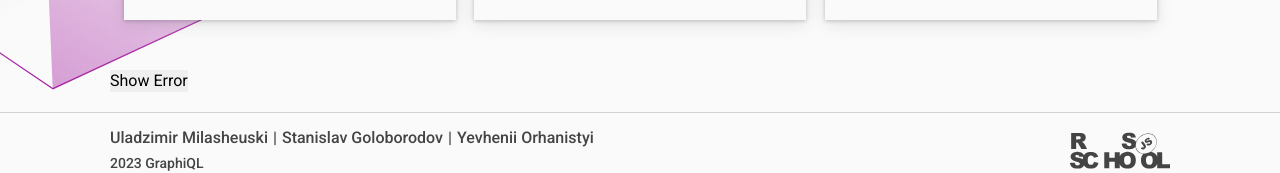
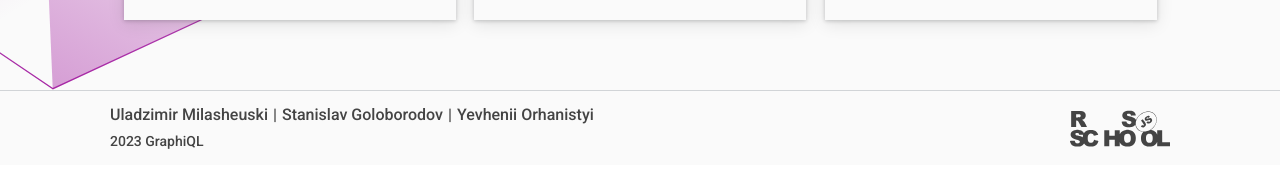
Before and after one commit to yevheniiorhanistyi/graphiql-playground, a Next.js app: page /welcome in a window 1280 px wide. Shown: the part 2588-2761 px from the top of the page. Built offline with nearby package versions, Linux system fonts and the light colour scheme; no server answers.

Commit message:
fix: delete btn for test throw error

```diff
--- a/src/components/ErrorBoundary/ErrorButton/ErrorButton.tsx
+++ b/src/components/ErrorBoundary/ErrorButton/ErrorButton.tsx
@@ -1,3 +1,4 @@
+import { SMTH_WENT_WRONG } from '@/constants/stringConstants';
 import { FC, useEffect, useState } from 'react';
 
 export const ErrorButton: FC = () => {
@@ -5,7 +6,7 @@ export const ErrorButton: FC = () => {
 
   useEffect(() => {
     if (hasError) {
-      throw new Error('Error from error btn!!!');
+      throw new Error(SMTH_WENT_WRONG);
     }
   }, [hasError]);
 
--- a/src/pages/welcome/index.tsx
+++ b/src/pages/welcome/index.tsx
@@ -3,7 +3,6 @@ import Home from '@/components/Home/Home';
 import Features from '@/components/Features/Features';
 import About from '@/components/About/About';
 import Team from '@/components/Team/Team';
-import { ErrorButton } from '@/components/ErrorBoundary/ErrorButton/ErrorButton';
 
 const Welcome: FC = () => {
   return (
@@ -12,7 +11,7 @@ const Welcome: FC = () => {
       <Features />
       <About />
       <Team />
-      <ErrorButton />
+      {/* <ErrorButton /> */}
     </>
   );
 };
```
